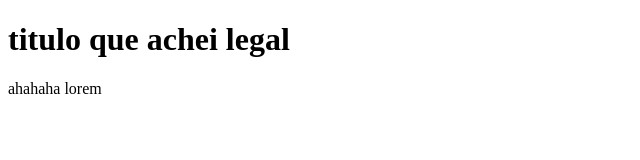
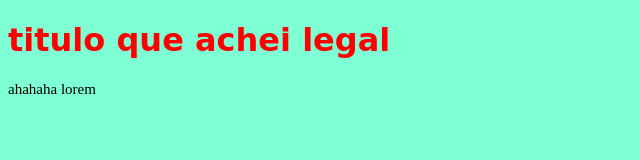
Before and after one commit to JoaoMarcosSaboiaRufino/testando-branch2, a plain HTML site: page index.html in a window 1280 px wide. Shown: the whole page, without its empty margins (0-640 px from the left). Drawn offline with Linux system fonts and the light colour scheme.

Commit message:
adicionando estilo

```diff
--- a/index.html
+++ b/index.html
@@ -4,6 +4,7 @@
     <meta charset="UTF-8">
     <meta name="viewport" content="width=device-width, initial-scale=1.0">
     <title>titulo qualquer</title>
+    <link rel="stylesheet" href="style.css">
 </head>
 <body>
     <h1>titulo que achei legal</h1>
--- /dev/null
+++ b/style.css
@@ -0,0 +1,10 @@
+body {
+    background-color: aquamarine;
+}
+h1 {
+ font-family: cursive;
+ color: red;
+}
+p {
+    font-size: 15px;
+}
```
